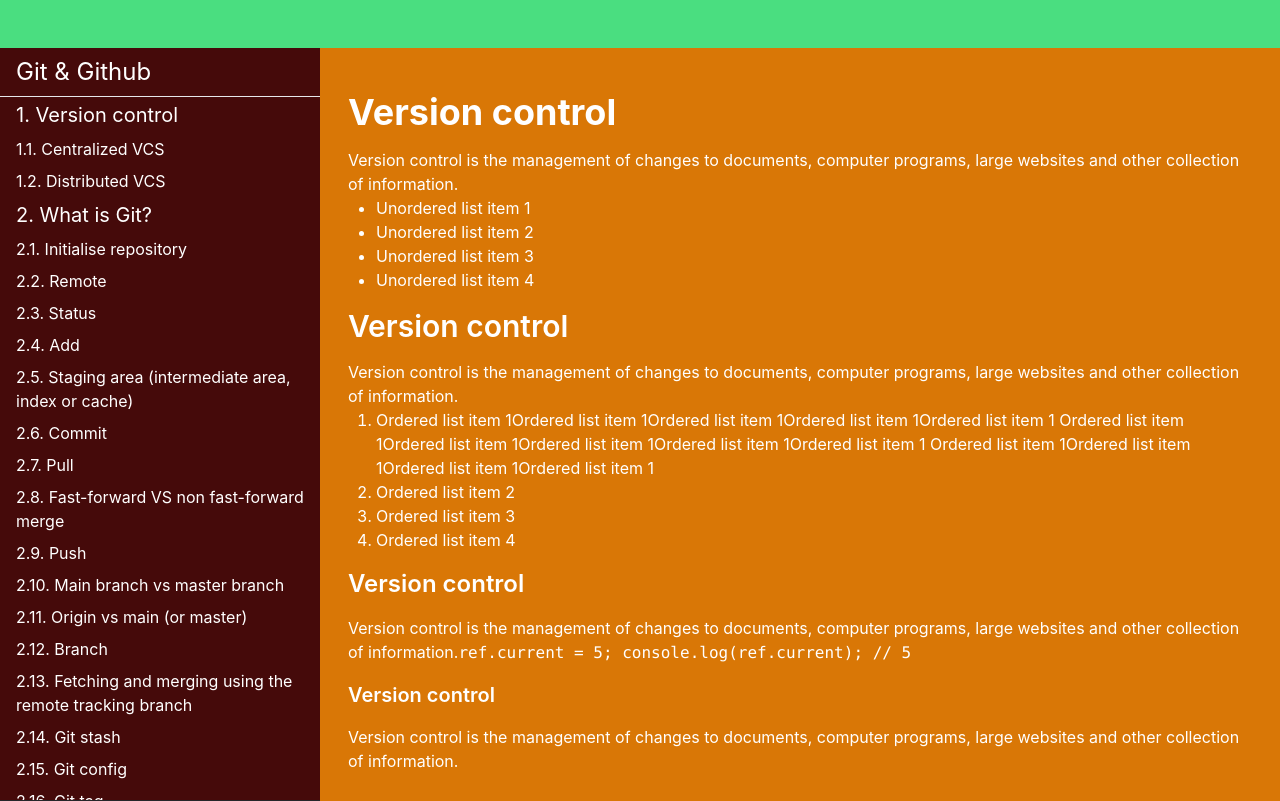
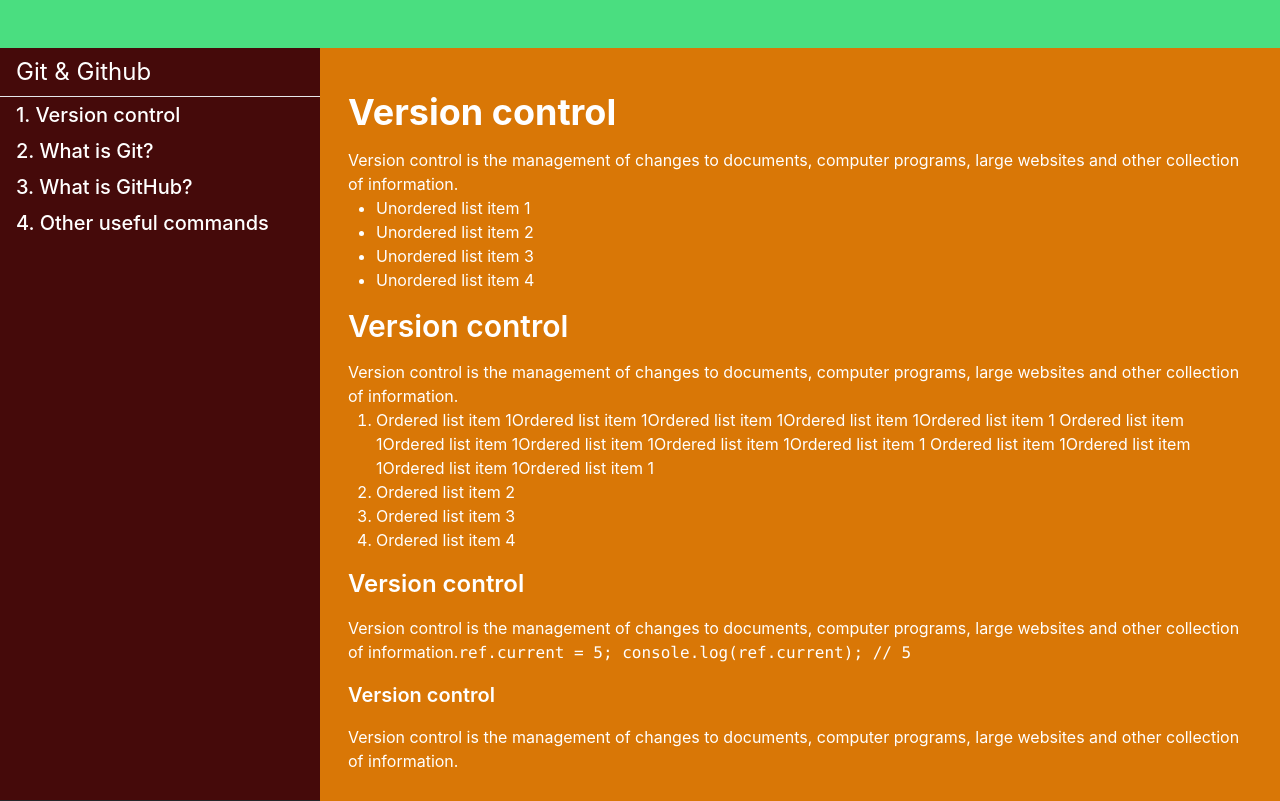
Before and after one commit to user1896/mydocs-using-react, a React (Create React App) app: page / in a window 1280 px wide. Built offline with nearby package versions, Linux system fonts and the light colour scheme.

Commit message:
add functionality to the accodions so they shrink and grow

```diff
--- a/src/App.js
+++ b/src/App.js
@@ -9,9 +9,7 @@
 
   return (
     <div className="bg-zinc-800 text-white min-h-screen">
-      <div className="bg-yellow-300 pt-12 lg:ml-80 flex justify-center">
-        <VersionControl />
-      </div>
+      <VersionControl />
       <GitNavbar toggleNavbar={toggleNavbar} />
       <TopNavbar toggleNavbar={toggleNavbar} setToggleNavbar={setToggleNavbar} />
     </div>
--- a/src/components/content/Git-doc/GitNavbar.js
+++ b/src/components/content/Git-doc/GitNavbar.js
@@ -1,17 +1,39 @@
+import { useState } from "react";
 import {LeftNavbar, H1, Chapter, ChapterTitle, Accordion, AccordionItem}
 	from "../../left-navbar/NavbarExports";
 
 export default function GitNavbar({toggleNavbar}){
+	const [accordion1, setAccordion1] = useState(false)
+	const [accordion2, setAccordion2] = useState(false)
+	const [accordion3, setAccordion3] = useState(false)
+	const [accordion4, setAccordion4] = useState(false)
+
+	function handleAccordion1(){
+		setAccordion1(!accordion1)
+	}
+
+	function handleAccordion2(){
+		setAccordion2(!accordion2)
+	}
+
+	function handleAccordion3(){
+		setAccordion3(!accordion3)
+	}
+
+	function handleAccordion4(){
+		setAccordion4(!accordion4)
+	}
+
 	return (
 		<LeftNavbar toggleNavbar={toggleNavbar} >
 			<H1>Git & Github</H1>
 
 			<Chapter>
-				<ChapterTitle>
+				<ChapterTitle onClick={handleAccordion1} >
 					1. Version control
 				</ChapterTitle>
 
-				<Accordion>
+				<Accordion accordionState={accordion1} >
 					<AccordionItem>
 						1.1. Centralized VCS
 					</AccordionItem>
@@ -23,11 +45,11 @@
 			</Chapter>
 
 			<Chapter>
-				<ChapterTitle>
+				<ChapterTitle onClick={handleAccordion2} >
 					2. What is Git?
 				</ChapterTitle>
 
-				<Accordion>
+				<Accordion accordionState={accordion2} >
 					<AccordionItem>
 						2.1. Initialise repository
 					</AccordionItem>
@@ -99,11 +121,11 @@
 			</Chapter>
 
 			<Chapter>
-				<ChapterTitle>
+				<ChapterTitle onClick={handleAccordion3} >
 					3. What is GitHub?
 				</ChapterTitle>
 
-				<Accordion>
+				<Accordion accordionState={accordion3} >
 					<AccordionItem>
 						3.1. Starting a new Git repository
 					</AccordionItem>
@@ -123,11 +145,11 @@
 			</Chapter>
 
 			<Chapter>
-				<ChapterTitle>
+				<ChapterTitle onClick={handleAccordion4} >
 					4. Other useful commands
 				</ChapterTitle>
 
-				<Accordion>
+				<Accordion accordionState={accordion4} >
 					<AccordionItem>
 						4.1. General commands
 					</AccordionItem>
--- a/src/components/left-navbar/Accordion.js
+++ b/src/components/left-navbar/Accordion.js
@@ -1,6 +1,7 @@
-export default function Accordion({children}) {
+export default function Accordion({children, accordionState}) {
+	const accordionClassName = `pl-4 overflow-hidden ${accordionState ? "" : "h-0"}`
 	return(
-		<div>
+		<div className={accordionClassName} >
 			{children}
 		</div>
 	)
--- a/src/components/left-navbar/ChapterTitle.js
+++ b/src/components/left-navbar/ChapterTitle.js
@@ -1,7 +1,7 @@
-export default function ChapterTitle({children}){
+export default function ChapterTitle({children, onClick}){
 	return(
-		<h3 className="text-xl py-1 px-4" >
+		<div onClick={onClick} className="text-xl font-medium py-1 px-4 hover:bg-lime-500 w-full" >
 			{children}
-		</h3>
+		</div>
 	)
 }
--- a/src/components/main/Main.js
+++ b/src/components/main/Main.js
@@ -1,7 +1,9 @@
 export default function Main({children}){
 	return(
-		<main className="bg-amber-600 p-7 max-w-screen-2xl" >
-			{children}
-		</main>
+		<div className="bg-yellow-300 pt-12 lg:ml-80 flex justify-center">
+			<main className="bg-amber-600 p-7 max-w-screen-2xl" >
+				{children}
+			</main>
+		</div>
 	)
 }
```
